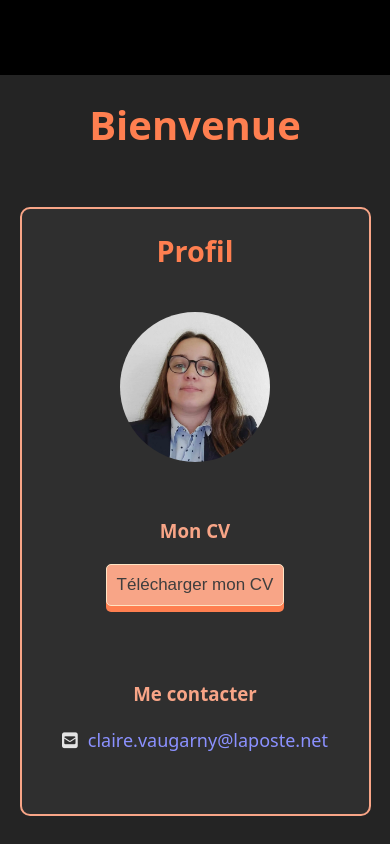
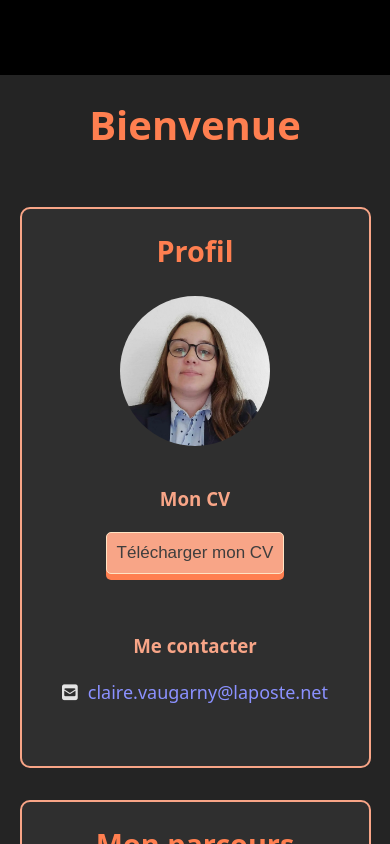
Before and after one commit to claire-vaugarny/Portfolio, a React (Vite) app: page / in a window 390 px wide. Shown: the top 844 px of the page. Built offline with nearby package versions, Linux system fonts and the light colour scheme.

Commit message:
version mobile : profilSection.2

```diff
--- a/src/components/profilSection/ProfilSection.scss
+++ b/src/components/profilSection/ProfilSection.scss
@@ -83,5 +83,9 @@
       justify-content: center;
       gap: 1rem;
     }
+
+    .profilSection-left{
+      gap:0rem;
+    }
   }
 }
```
